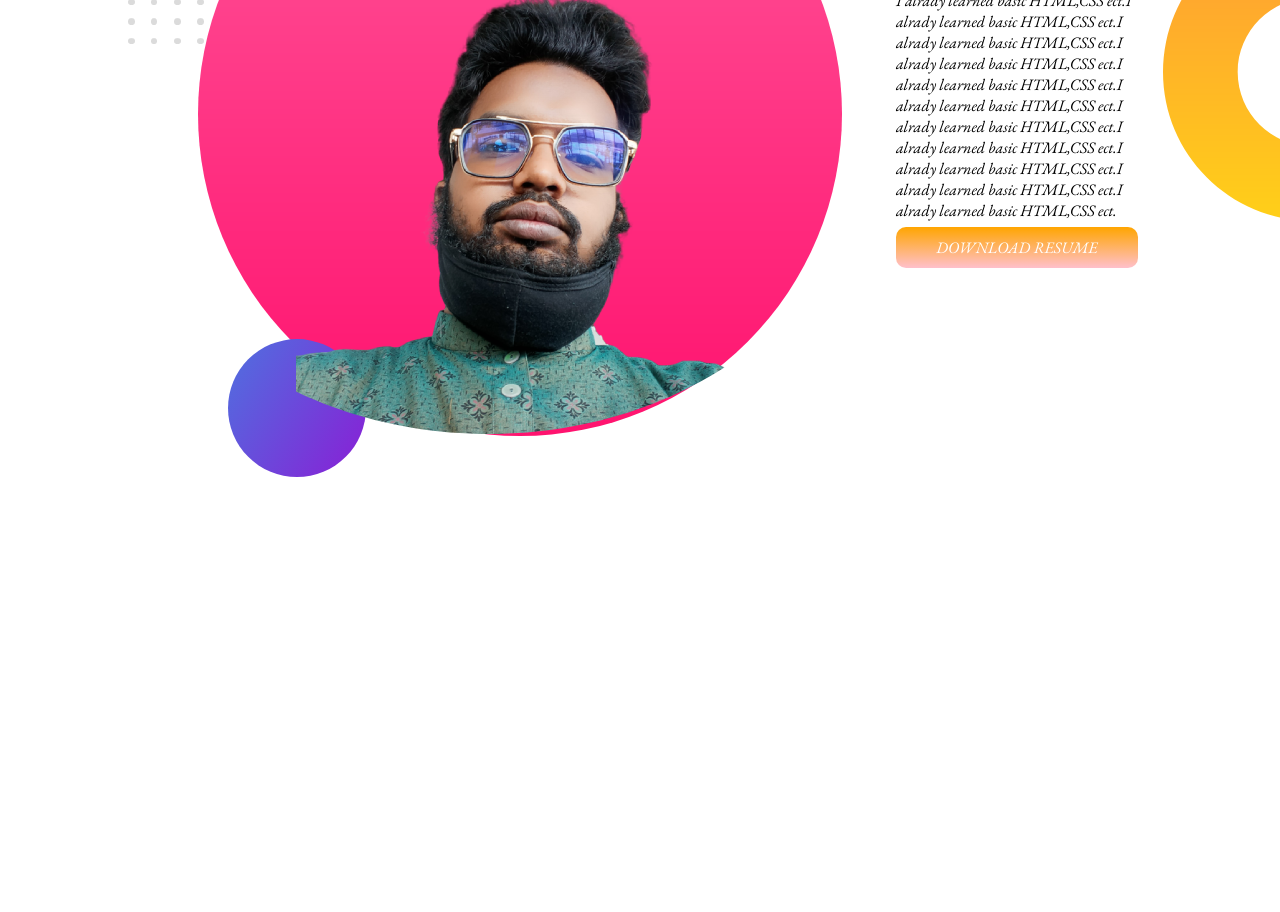
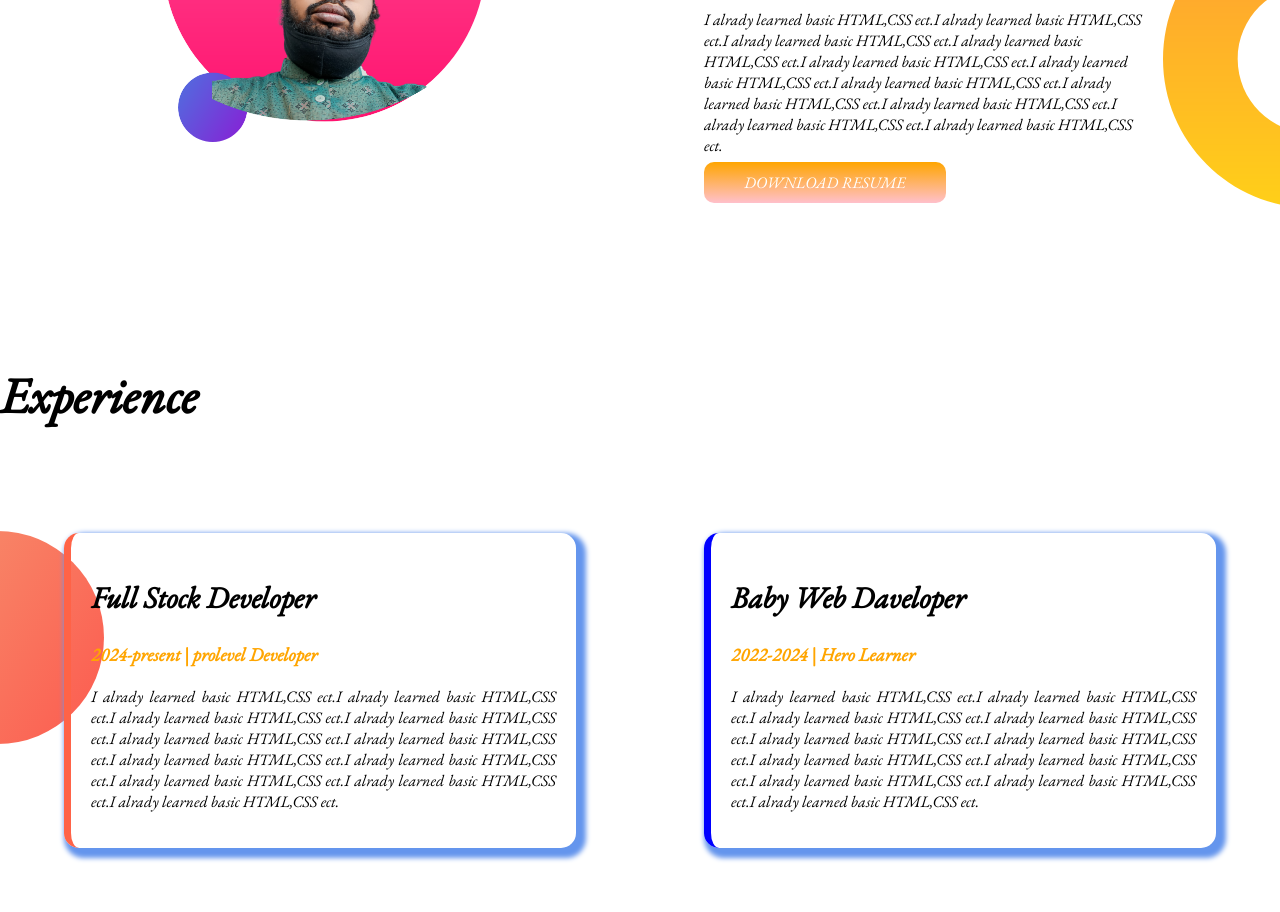
Before and after one commit to Ozyullah/fatal-portfolio, a plain HTML site: page index.html in a window 1280 px wide. Shown: the part 749-1661 px from the top of the page. Before the commit the page ends 1231 px from the top, so only its background shows below. Drawn offline with nearby package versions, Linux system fonts and the light colour scheme.

Commit message:
added design

```diff
--- a/index.html
+++ b/index.html
@@ -11,7 +11,7 @@
     <link rel="stylesheet" href="style.css">
 </head>
 <body>
-    <section class="top-color">
+    <section class="top-color flexible-container">
         <div class="h-wi">
         <h1>Welcome to</h1>
         <h1><span>Habib Forazi</span> World!</h1>
@@ -23,13 +23,29 @@
         </div>
     </section>
     <section class="dream-big">
-        <div class="r-sig"><img src="images/my-bg2.png" alt=""></div>
-        <div class="r-sig" style="padding-right: 10%;  background-image: url(images/dream-bg.png); background-repeat: no-repeat; background-position: right;">
+        <div class="h-wi"><img src="images/my-bg2.png" alt=""></div>
+        <div class="h-wi side-color" style="padding-right: 10%; ">
             <h1>Dream Big</h1>
             <h2>Become a web developer</h2>
             <p>I alrady learned basic HTML,CSS ect.I alrady learned basic HTML,CSS ect.I alrady learned basic HTML,CSS ect.I alrady learned basic HTML,CSS ect.I alrady learned basic HTML,CSS ect.I alrady learned basic HTML,CSS ect.I alrady learned basic HTML,CSS ect.I alrady learned basic HTML,CSS ect.I alrady learned basic HTML,CSS ect.I alrady learned basic HTML,CSS ect.I alrady learned basic HTML,CSS ect.</p>
             <a CLASS="LINK-D" target="_blank" href="https://www.youtube.com/watch?v=I6r2nRufiZM">DOWNLOAD RESUME</a>
         </div>
     </section>
+    <section class="ex-area">
+        <h1>Experience</h1>
+        <div class="flexible-container t-design">
+            <div id="border-color" class="ex-item">
+                <h2>Full Stock Developer</h2>
+                <h3 style="color: orange;">2024-present | prolevel Developer</h3>
+                <p>I alrady learned basic HTML,CSS ect.I alrady learned basic HTML,CSS ect.I alrady learned basic HTML,CSS ect.I alrady learned basic HTML,CSS ect.I alrady learned basic HTML,CSS ect.I alrady learned basic HTML,CSS ect.I alrady learned basic HTML,CSS ect.I alrady learned basic HTML,CSS ect.I alrady learned basic HTML,CSS ect.I alrady learned basic HTML,CSS ect.I alrady learned basic HTML,CSS ect.</p>
+            </div>
+            <div id="border" class="ex-item">
+                <h2>Baby Web Daveloper</h2>
+                <h3 style="color: orange;">2022-2024 | Hero Learner</h3>
+                <p>I alrady learned basic HTML,CSS ect.I alrady learned basic HTML,CSS ect.I alrady learned basic HTML,CSS ect.I alrady learned basic HTML,CSS ect.I alrady learned basic HTML,CSS ect.I alrady learned basic HTML,CSS ect.I alrady learned basic HTML,CSS ect.I alrady learned basic HTML,CSS ect.I alrady learned basic HTML,CSS ect.I alrady learned basic HTML,CSS ect.I alrady learned basic HTML,CSS ect.</p>
+            </div>
+        </div>
+    </section>
+
 </body>
 </html>
--- a/style.css
+++ b/style.css
@@ -5,15 +5,19 @@ body{
 h1{
     font-size: 50px;
 }
+h2{
+    font-size: 30px;
+}
 span{
     color: chocolate;
 }
-section{
+.flexible-container{
     display: flex;
 }
 .h-wi{
     width: 50%;
     padding-left: 10%;
+    padding-bottom: 10%;
 }
 .h-wi img{
     width: 80%;
@@ -32,15 +36,7 @@ section{
 .dream-big{
     display: flex;
 }
-.r-sig{
-    padding-top: 10%;
-    padding-left: 10%;
-    width: 50%;
-}
-}
-.r-sig img{
-    width: 40%;
-}
+
 .LINK-D{
     text-decoration: none;
     background-image: linear-gradient(orange,pink);
@@ -48,3 +44,30 @@ section{
     color: white;
     padding: 10px 40px;
 }
+.side-color{
+    background-image: url(images/dream-bg.png);
+    background-repeat: no-repeat;
+    background-position: right;
+}
+.t-design{
+    text-align: justify;
+    border: 5px;
+}
+.ex-item{
+    width: 40%;
+    margin: 5%;
+    box-shadow: 5px 5px 5px 5px cornflowerblue;
+    padding: 20px;
+    border-radius: 15px;
+}
+.ex-area{
+    background-image: url(images/exp-bg.png);
+    background-repeat: no-repeat;
+    background-position: left;
+}
+#border-color{
+    border-left: 7px solid tomato;
+}
+#border{
+    border-left: 7px solid blue;
+}
```
